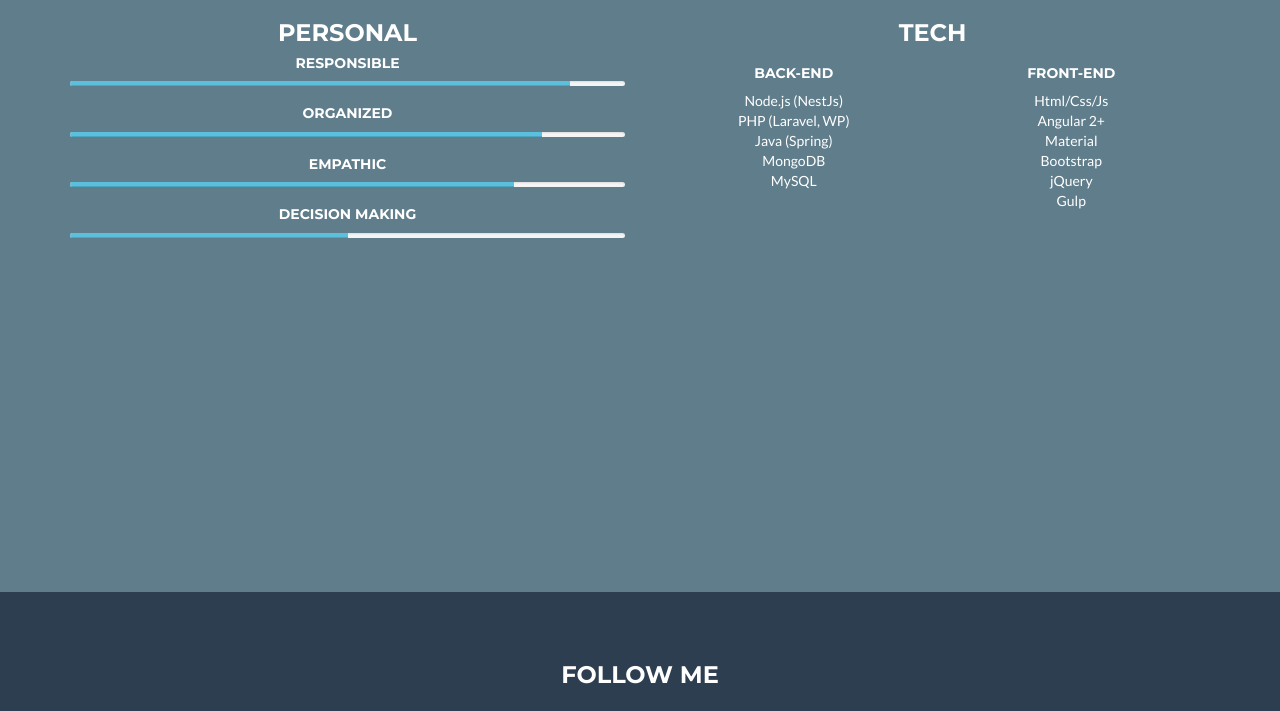
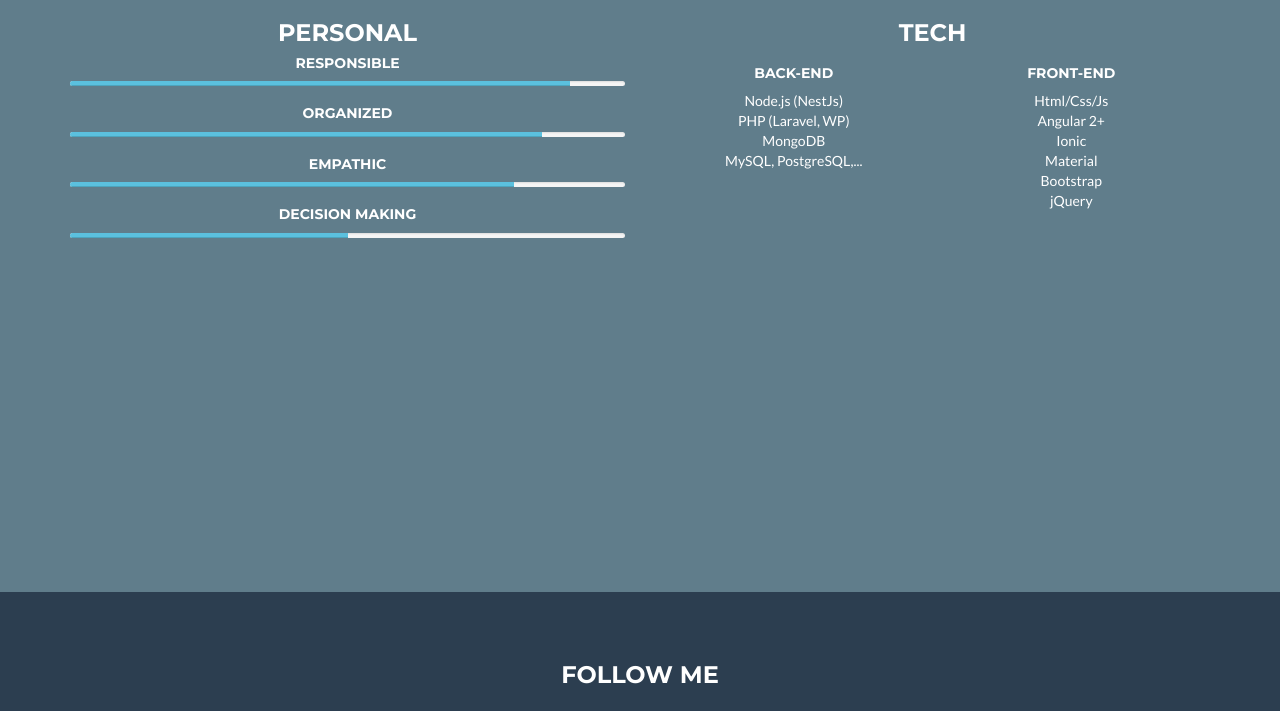
Before and after one commit to mitjarogl/website, a website: page index.html in a window 1280 px wide. Shown: the part 1820-2531 px from the top of the page. Drawn offline with nearby package versions, Linux system fonts and the light colour scheme.

Commit message:
Changes skills list

```diff
--- a/index.html
+++ b/index.html
@@ -158,9 +158,8 @@ developer in various companies in Slovenia, mainly focusing on designing and bui
                   <ul style="list-style:none;padding:0">
                     <li>Node.js (NestJs)</li>
                     <li>PHP (Laravel, WP)</li>
-                    <li>Java (Spring)</li>
                     <li>MongoDB</li>
-                    <li>MySQL</li>
+                    <li>MySQL, PostgreSQL,...</li>
                   </ul>
 
               </div>
@@ -169,10 +168,10 @@ developer in various companies in Slovenia, mainly focusing on designing and bui
                 <ul style="list-style:none;padding:0">
                   <li>Html/Css/Js</li>
                   <li>Angular 2+</li>
+                  <li>Ionic</li>
                   <li>Material</li>
                   <li>Bootstrap</li>
                   <li>jQuery</li>
-                  <li>Gulp</li>
                 </ul>
               </div>
           </div>
```
